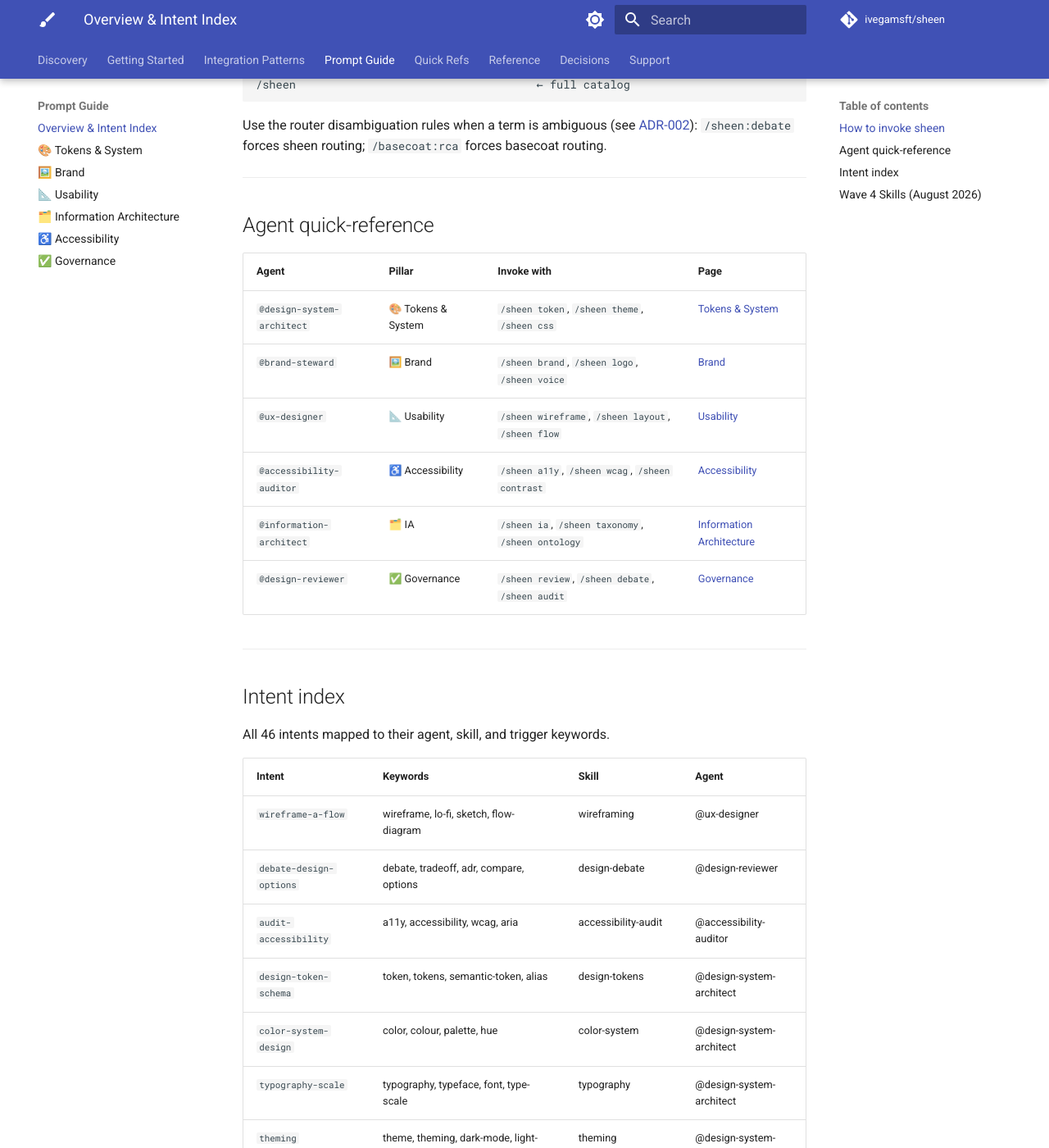
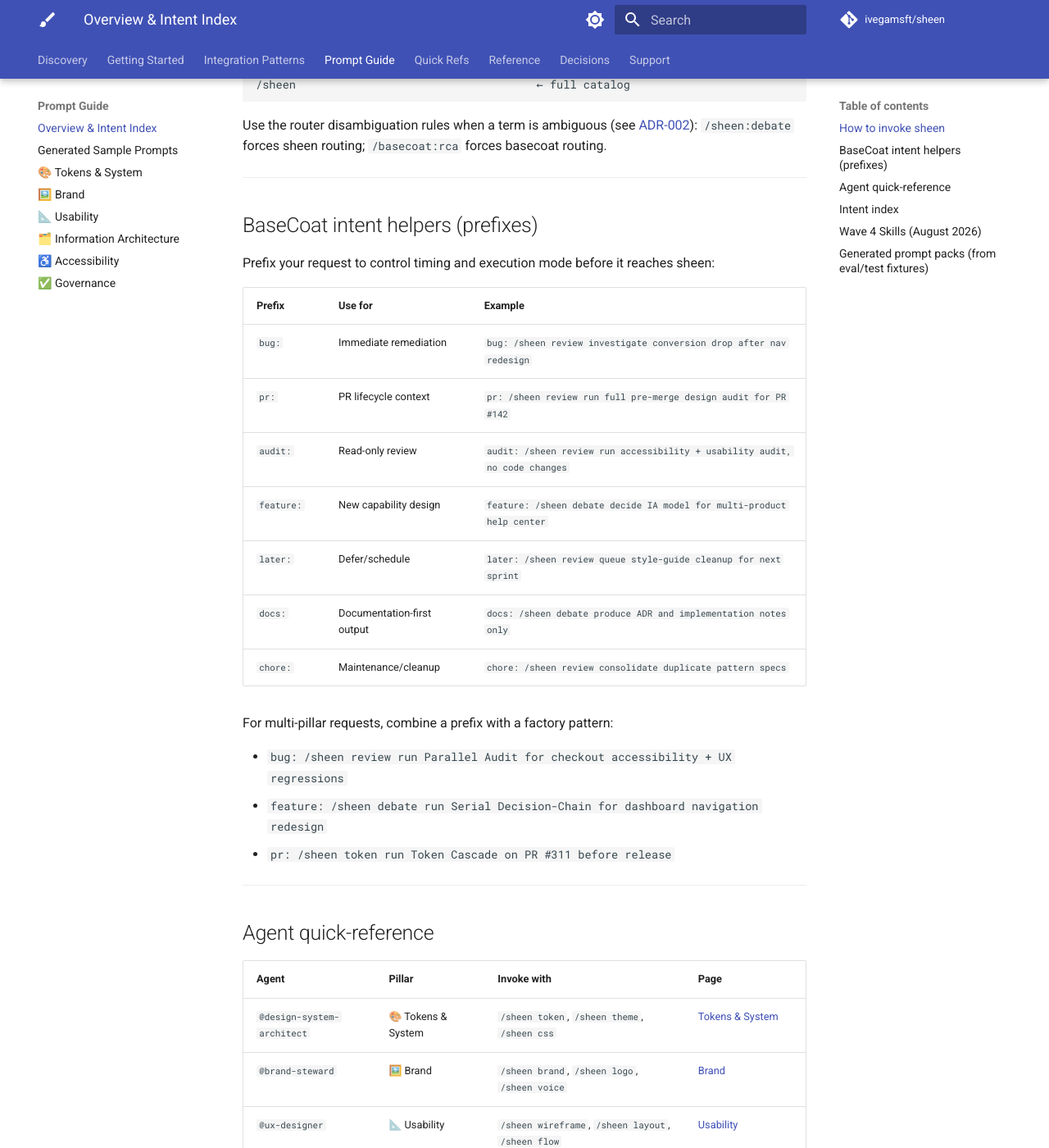
Before and after one commit to ivegamsft/sheen, an MkDocs documentation site: the page built from docs/guides/prompts/index.md, in a window 1280 px wide and 1400 px high, scrolled down 545 px. Shown: the whole window at 82% size. Built offline with MkDocs 1.6.1 and Material for MkDocs 9.7.7, drawn with Linux system fonts in a browser that asks for light colours; comment, search, counter and statistics services are not loaded; some of the changed text lies outside the part shown.

Commit message:
fix: release 0.6.1 for docs icon/nav/theme parity (#76)
* fix: release 0.6.1 docs icon rendering and pages deploy parity

- bump version to 0.6.1 and add changelog entry
- regenerate sheen-metadata.json and sheen.vocab.yaml
- ship docs/theme/pages pipeline fixes already merged on main through PR #75

Co-authored-by: Copilot <223556219+Copilot@users.noreply.github.com>
Copilot-Session: db7a79c5-a367-49f7-a304-543cd156b7d8

* fix: scrub internal owner details and expand prompt/factory helper coverage

- publish-to-production: scrub any IBuySpy-Shared/ibuyspy-shared references,
  including basecoat owner paths, and fail publish if any remain
- docs ADR: remove internal cross-repo path disclosure
- factory patterns: add BaseCoat intent helper prefixes (bug:, pr:, later:,
  audit:, feature:, docs:, chore:) with concrete examples per pattern
- prompt guide index: add intent-helper section and generated prompt pack link
- add scripts/generate-sample-prompts.ps1 to build sample prompts from
  skills/*/eval.yaml + sheen.vocab.yaml
- add generated prompt pack covering every agent, skill, and factory pattern
- add generated prompt pack to mkdocs nav

Co-authored-by: Copilot <223556219+Copilot@users.noreply.github.com>
Copilot-Session: db7a79c5-a367-49f7-a304-543cd156b7d8

---------

Co-authored-by: Copilot <copilot@users.noreply.github.com>
Co-authored-by: Copilot <223556219+Copilot@users.noreply.github.com>
Copilot-Session: db7a79c5-a367-49f7-a304-543cd156b7d8

```diff
--- a/docs/guides/prompts/index.md
+++ b/docs/guides/prompts/index.md
@@ -23,6 +23,28 @@ covered here with:
 Use the router disambiguation rules when a term is ambiguous (see
 [ADR-002](../../decisions/adr-002-intent-disambiguation.md)):
 `/sheen:debate` forces sheen routing; `/basecoat:rca` forces basecoat routing.
+
+---
+
+## BaseCoat intent helpers (prefixes)
+
+Prefix your request to control timing and execution mode before it reaches sheen:
+
+| Prefix | Use for | Example |
+|---|---|---|
+| `bug:` | Immediate remediation | `bug: /sheen review investigate conversion drop after nav redesign` |
+| `pr:` | PR lifecycle context | `pr: /sheen review run full pre-merge design audit for PR #142` |
+| `audit:` | Read-only review | `audit: /sheen review run accessibility + usability audit, no code changes` |
+| `feature:` | New capability design | `feature: /sheen debate decide IA model for multi-product help center` |
+| `later:` | Defer/schedule | `later: /sheen review queue style-guide cleanup for next sprint` |
+| `docs:` | Documentation-first output | `docs: /sheen debate produce ADR and implementation notes only` |
+| `chore:` | Maintenance/cleanup | `chore: /sheen review consolidate duplicate pattern specs` |
+
+For multi-pillar requests, combine a prefix with a factory pattern:
+
+- `bug: /sheen review run Parallel Audit for checkout accessibility + UX regressions`
+- `feature: /sheen debate run Serial Decision-Chain for dashboard navigation redesign`
+- `pr: /sheen token run Token Cascade on PR #311 before release`
 
 ---
 
@@ -121,3 +143,9 @@ Templates are in `.github/skills/sheen/references/factory-patterns.md`.
 | **Parallel Audit** | Pre-release full review | @accessibility-auditor + @ux-designer + @design-reviewer |
 | **Serial Decision-Chain** | Decide → spec → validate | @design-reviewer → @ux-designer → @accessibility-auditor |
 | **Token Cascade** | New theme / rebrand | @design-system-architect → @brand-steward + @ux-designer → @design-system-architect |
+
+---
+
+## Generated prompt packs (from eval/test fixtures)
+
+- [Generated examples — every agent, skill, and factory pattern](generated-sample-prompts.md)
--- a/mkdocs.yml
+++ b/mkdocs.yml
@@ -90,6 +90,7 @@ nav:
       - Authoring a Skill: guides/authoring-a-skill.md
   - Prompt Guide:
       - Overview & Intent Index: guides/prompts/index.md
+      - Generated Sample Prompts: guides/prompts/generated-sample-prompts.md
       - "🎨 Tokens & System": guides/prompts/tokens-system.md
       - "🖼️ Brand": guides/prompts/brand.md
       - "📐 Usability": guides/prompts/usability.md
--- a/sheen-metadata.json
+++ b/sheen-metadata.json
@@ -2,7 +2,7 @@
   "$comment": "GENERATED FILE — do not hand-edit. Produced by scripts/build-metadata.ps1 from repo-root assets (vendor/ excluded).",
   "schema": "sheen-metadata/v1",
   "name": "basecoat-sheen",
-  "version": "0.6.0",
+  "version": "0.6.1",
   "source": {
     "excluded": [
       "vendor/"
--- a/sheen.vocab.yaml
+++ b/sheen.vocab.yaml
@@ -2,7 +2,7 @@
 # Intent vocabulary for the sheen router (skills/sheen/). Edit intents in
 # scripts/build-metadata.ps1 and re-run to update this file.
 schema: sheen-vocab/v2
-version: "0.6.0"
+version: "0.6.1"
 intents:
   - intent: "wireframe-a-flow"
     keywords: ["wireframe", "lo-fi", "sketch", "flow-diagram"]
--- a/version.json
+++ b/version.json
@@ -1,6 +1,6 @@
 {
   "name": "basecoat-sheen",
-  "version": "0.6.0",
+  "version": "0.6.1",
   "releaseDate": "2026-08-18",
-  "notes": "v0.6.0 wave: semantic tokens (space/elevation/motion/border), build-tokens pipeline, 11 new governance skills (design-to-code, drift-detection, versioning, performance, data-viz, AI governance, ethical-design, adoption-telemetry, mobile-native, design-sprint, sheen-onboard), spec compliance tools (lint-router, contrast-check, warn-rules, VPAT template), consumer lifecycle guide, and production publish flow to ivegamsft/sheen."
+  "notes": "v0.6.1 docs parity hotfix: MkDocs Material icon rendering, navigation/theme parity with basecoat, Pages bootstrap via GitHub Actions source, and production docs deployment reliability fixes."
 }
```
Also changed, not shown: CHANGELOG.md (+11 -0 lines), docs/decisions/adr-001-sheen-router.md (+1 -1 lines), docs/guides/prompts/generated-sample-prompts.md (added, +122 -0 lines), .github/skills/sheen/references/factory-patterns.md, 2 other files.
